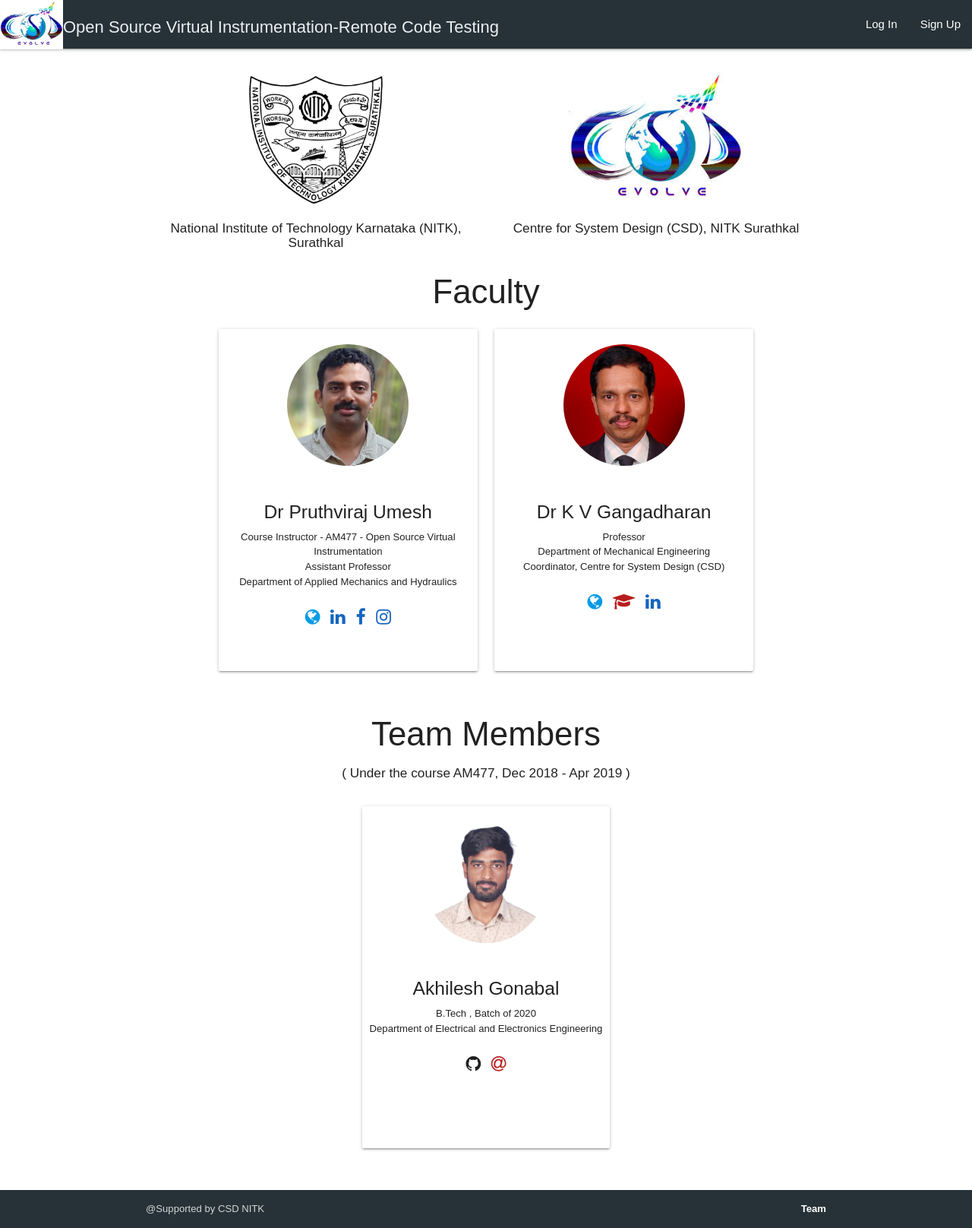
After one commit to akhilG05/Remote_Testing_RPi_DC_Motor, a Django app: page /accounts/team in a window 1280 px wide. The commit adds this page. Shown: the whole page at 76% size. Run offline with Django 3.2, Linux system fonts and the light colour scheme; some libraries are stand-ins or nearby versions.

Commit message:
Bugs fixed

```diff
--- a/accounts/middleware.py
+++ b/accounts/middleware.py
@@ -3,9 +3,10 @@
 from .models import LoggedInUser
 from .views import single_user, time_up
 from django.utils import timezone
-from mysite.settings import t_out, pi_ip
+from mysite.settings import t_out
 from django.contrib.auth.models import User
-import subprocess
+from runcode.runcodefuncs import kill_stop_clear
+
 
 
 class OneSessionPerUserMiddleware:
@@ -20,11 +21,9 @@
         print(LoggedInUser.objects.count())
         if request.user.is_authenticated:
             if LoggedInUser.objects.count() > 1:
-                #print("here")
                 obj = LoggedInUser.objects.exclude(user_id=request.user.id)
                 for i in obj:
                     if ((timezone.now()-i.user.last_login).seconds > t_out and not i.user.is_staff) or (i.user.is_staff and (timezone.now()-i.user.last_login).seconds > 3*t_out):
-                        #if i.user.is_staff and (timezone.now()-i.user.last_login).seconds > 3*t_out
                         user=User.objects.get(pk=i.user_id)
                         [s.delete() for s in Session.objects.all() if str(s.get_decoded().get('_auth_user_id')) == str(user.id)]
                         i.delete()
@@ -36,18 +35,7 @@
                 if request.user.is_staff or request.user.is_superuser:
                     pass
                 else:
-                    cmd = " sudo pkill motion"
-                    p = subprocess.Popen("sshpass -p rpi ssh -p22 pi@" + pi_ip + cmd,
-                                         stdout=subprocess.PIPE, stderr=subprocess.PIPE, shell=True)
-                    p.communicate()
-                    cmd2 = " python3 /home/pi/runcode/stopit.py"
-                    p = subprocess.Popen("sshpass -p rpi ssh -p22 pi@" + pi_ip + cmd2,
-                                         stdout=subprocess.PIPE, stderr=subprocess.PIPE, shell=True)
-                    p.communicate()
-                    cmd3 = "echo rpi | sudo -S rm -rf ./runcode/data/videos"
-                    p = subprocess.Popen("sshpass -p rpi ssh -p22 pi@" + pi_ip + cmd3,
-                                         stdout=subprocess.PIPE, stderr=subprocess.PIPE, shell=True)
-                    p.communicate()
+                    kill_stop_clear()
                     return time_up(request)
             # if there is a stored_session_key  in our database and it is
             # different from the current session, delete the stored_session_key
--- /dev/null
+++ b/accounts/todo.txt
@@ -0,0 +1,3 @@
+1. Timeout in Connection
+2. Try to use Connection instead of subprocess at all places
+3. AJAX
--- a/mysite/settings.py
+++ b/mysite/settings.py
@@ -138,6 +138,7 @@
 
 t_out = 300
 
-pi_ip = '10.100.82.225'
+pi_ip = '192.168.29.26'
+pi_pwd = 'rpi'
 
 # logout after time_up
--- a/templates/base.html
+++ b/templates/base.html
@@ -3,7 +3,7 @@
 <html>
 
 <head>
-  <title>{% block title %}OSVI-RT MOTORS{% endblock %}</title>
+  <title>{% block title %}OSVI-RT LED{% endblock %}</title>
   <meta charset="utf-8">
   <meta name="viewport" content="width=device-width, initial-scale=1">
   <link rel="stylesheet" href="//code.jquery.com/ui/1.12.1/themes/base/jquery-ui.css">
@@ -60,6 +60,10 @@
 
   <footer class="page-footer" style="background-color:#263238  !important;padding: 0px;">
     <div class="footer-copyright">
+      <div class="container">
+        @Supported by CSD NITK
+        <a class="white-text right" href="{% url 'team' %}" style="font-weight: 700;">Team</a>
+      </div>
     </div>
   </footer>
 
--- a/templates/single_user.html
+++ b/templates/single_user.html
@@ -9,10 +9,5 @@
   <div class="row">
       <a class="btn-large blue-grey darken-4" href="{% url 'login' %}">login</a>
   </div>
-<!--   OR
-  <div class="row">
-      <a class="btn-large blue-grey darken-4" href="{% url 'signup' %}">signup</a>
-  </div>-->
-
 </div>
 {% endblock %}
--- /dev/null
+++ b/templates/team.html
@@ -0,0 +1,116 @@
+{% extends 'base.html' %}
+{% load static %}
+{% block title %}Home{% endblock %}
+
+{% block content %}
+
+
+<div class="row">
+	<div class="col s12 m6 col-md-4 text-center my-4" style="cursor: pointer;" onclick="window.open('http://www.nitk.ac.in','mywindow');">
+		<img src="{% static 'images/nitklogo.png' %}" alt="NITK Logo" height="180">
+		<div><h6>National Institute of Technology Karnataka (NITK), Surathkal</h6></div>
+	</div>
+	<div class="col s12 m6 col-md-4 text-center my-4" style="cursor: pointer;" onclick="window.open('http://csd.nitk.ac.in','mywindow');">
+		<img src="{% static 'images/logoCSD.jpeg' %}" alt="CSD Logo" height="180">
+		<div><h6>Centre for System Design (CSD), NITK Surathkal</h6></div>
+	</div>
+</div>
+
+<h3 class="" style="margin-top: 24px;">Faculty</h3>
+<div style="
+display: -webkit-box;
+display: -moz-box;
+display: -ms-flexbox;
+display: -webkit-flex;
+display: flex;
+align-items: center;
+justify-content: center;">
+<div class="row center-align">
+		<div class="col s12 m6">
+			<div class="card center">
+				<div class="card-image center-align">
+					<img src="{% static 'images/faculty.jpg' %}" height="200" style="min-width: 170px;width: 200px;border-radius: 50%;padding: 20px;margin: 0 auto;">
+				</div>
+
+			<div class="card-content" style="padding:10px;margin-bottom: 0px;">
+				<p>
+					<h5 style="padding-top:0px;">Dr Pruthviraj Umesh</h5>
+					Course Instructor - AM477 - Open Source Virtual Instrumentation<br>
+                    Assistant Professor<br>
+					Department of Applied Mechanics and Hydraulics<br>
+
+				</p><br>
+				<p>
+					<a href="http://appmech.nitk.ac.in/faculty/pruthviraj-u" class="fa fa-globe text-darken-3" style="font-size:23px;padding: 5px;"></a>
+					<a href="https://www.linkedin.com/in/dr-pruthviraj-u" class="fa fa-linkedin blue-text text-darken-3" style="font-size:23px;padding: 5px;"></a>
+                    <a href="https://www.facebook.com/pruthviraj.umesh" class="fa fa-facebook blue-text text-darken-3" style="font-size:23px;padding: 5px;"></a>
+                    <a href="https://www.instagram.com/dr.pruthviraj.u/?hl=en" class="fa fa-instagram blue-text text-darken-3" style="font-size:23px;padding: 5px;"></a>
+				</p>
+			</div>
+
+	</div>
+    </div>
+		<div class="col s12 m6">
+			<div class="card center">
+				<div class="card-image center-align">
+					<img src="{% static 'images/kvg.jpg' %}" height="200" style="min-width: 170px;width: 200px;border-radius: 50%;padding: 20px;margin: 0 auto;">
+				</div>
+
+					<div class="card-content" style="padding:10px;margin-bottom: 0px;">
+						<p>
+							<h5 style="padding-top:0px;">Dr K V Gangadharan</h5>
+							Professor<br>Department of Mechanical Engineering<br>
+                        Coordinator, Centre for System Design (CSD)
+						</p><br>
+						<p>
+							<a href="http://mech.nitk.ac.in/faculty/k-v-gangadharan" class="fa fa-globe text-darken-3" style="font-size:23px;padding: 5px;"></a>
+							<a href="https://scholar.google.co.in/citations?user=hk702CEAAAAJ&hl=en" class="fa fa-graduation-cap red-text text-darken-4" style="font-size:23px;padding: 5px;"></a>
+							<a href="https://www.linkedin.com/in/kvganga" class="fa fa-linkedin blue-text text-darken-3" style="font-size:23px;padding: 5px;"></a>
+                        </p>
+					</div>
+				</div>
+			</div>
+</div>
+</div>
+
+
+<style type="text/css">
+    .card{
+        height: 450px;
+    }
+</style>
+
+<h3 class="" style="margin-top: 24px;">Team Members</h3>
+
+    <h6>( Under the course AM477, Dec 2018 - Apr 2019 )</h6><br>
+   <div style="
+display: -webkit-box;
+display: -moz-box;
+display: -ms-flexbox;
+display: -webkit-flex;
+display: flex;
+align-items: center;
+justify-content: center;">
+	<div class="row center-align">
+		<div class="col s12 m12">
+			<div class="card center">
+				<div class="card-image center-align">
+					<img src="{% static 'images/Akhilesh.png' %}" height="200" style="min-width: 170px;width: 200px;border-radius: 50%;padding: 20px;margin: 0 auto;">
+				</div>
+
+					<div class="card-content" style="padding:10px;margin-bottom: 0px;">
+						<p>
+							<h5 style="padding-top:0px;">Akhilesh Gonabal</h5>
+							B.Tech , Batch of 2020<br>Department of Electrical and Electronics Engineering
+						</p><br>
+						<p>
+							<a href="https://github.com/idealWorld25" class="fa fa-github grey-text text-darken-4" style="font-size:23px;padding: 5px;"></a>
+							<a href="mailto:akhilesh.gonabal@gmail.com" class="fa fa-at red-text text-darken-4" style="font-size:23px;padding: 5px;"></a>
+						</p>
+					</div>
+
+			</div>
+		</div>
+    	</div>
+
+{% endblock %}
--- a/templates/time_up.html
+++ b/templates/time_up.html
@@ -10,10 +10,6 @@
   <div class="row">
       <a class="btn-large blue-grey darken-4" href="{% url 'home' %}">login</a>
   </div>
-<!--  OR
-  <div class="row">
-      <a class="btn-large blue-grey darken-4" href="{% url 'signup' %}">signup</a>
-  </div>-->
 
 </div>
 
```
Also changed, not shown: accounts/signals.py (+3 -18 lines), templates/team (copy).html (added, +177 -0 lines), 1 other file.
